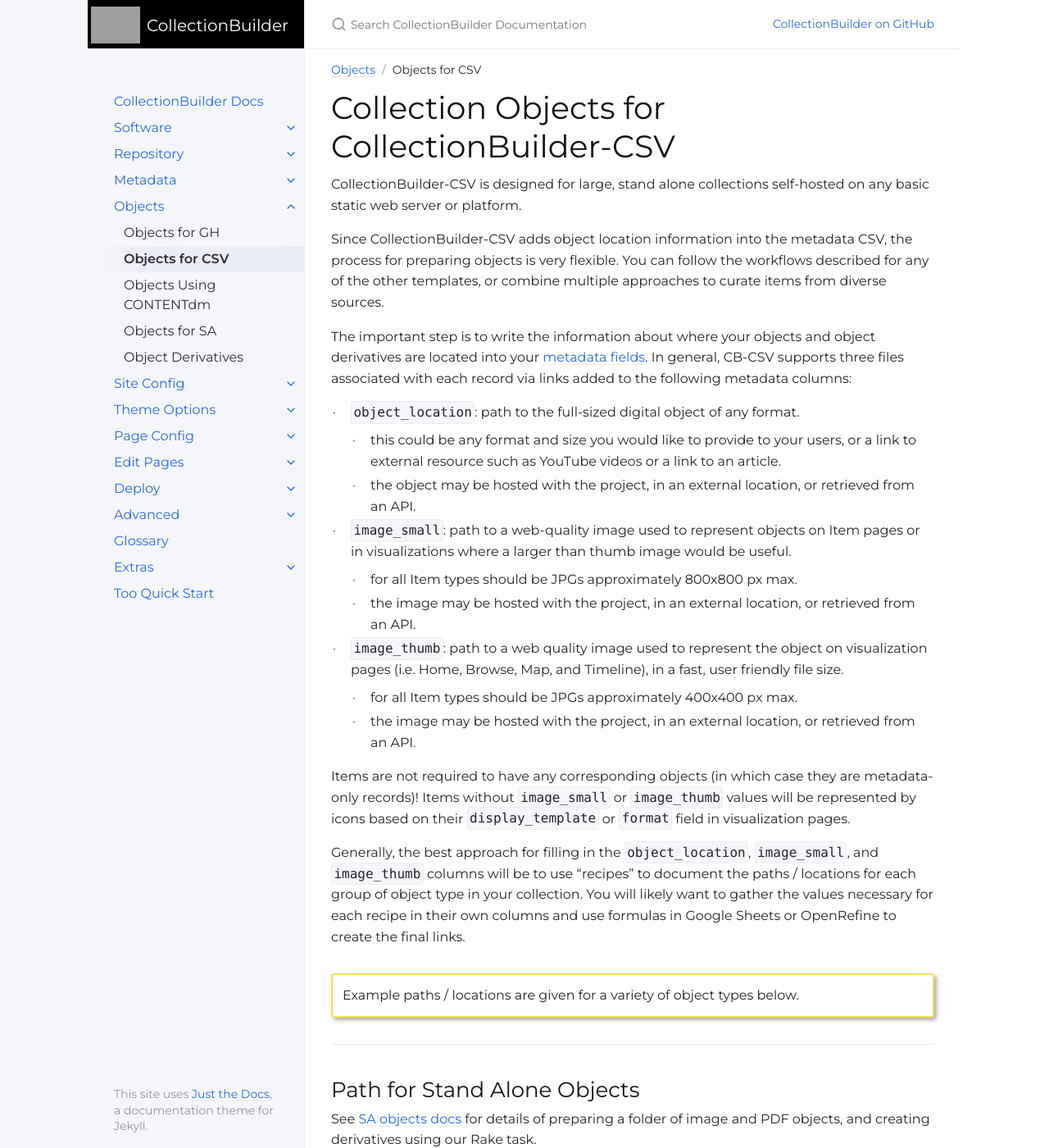
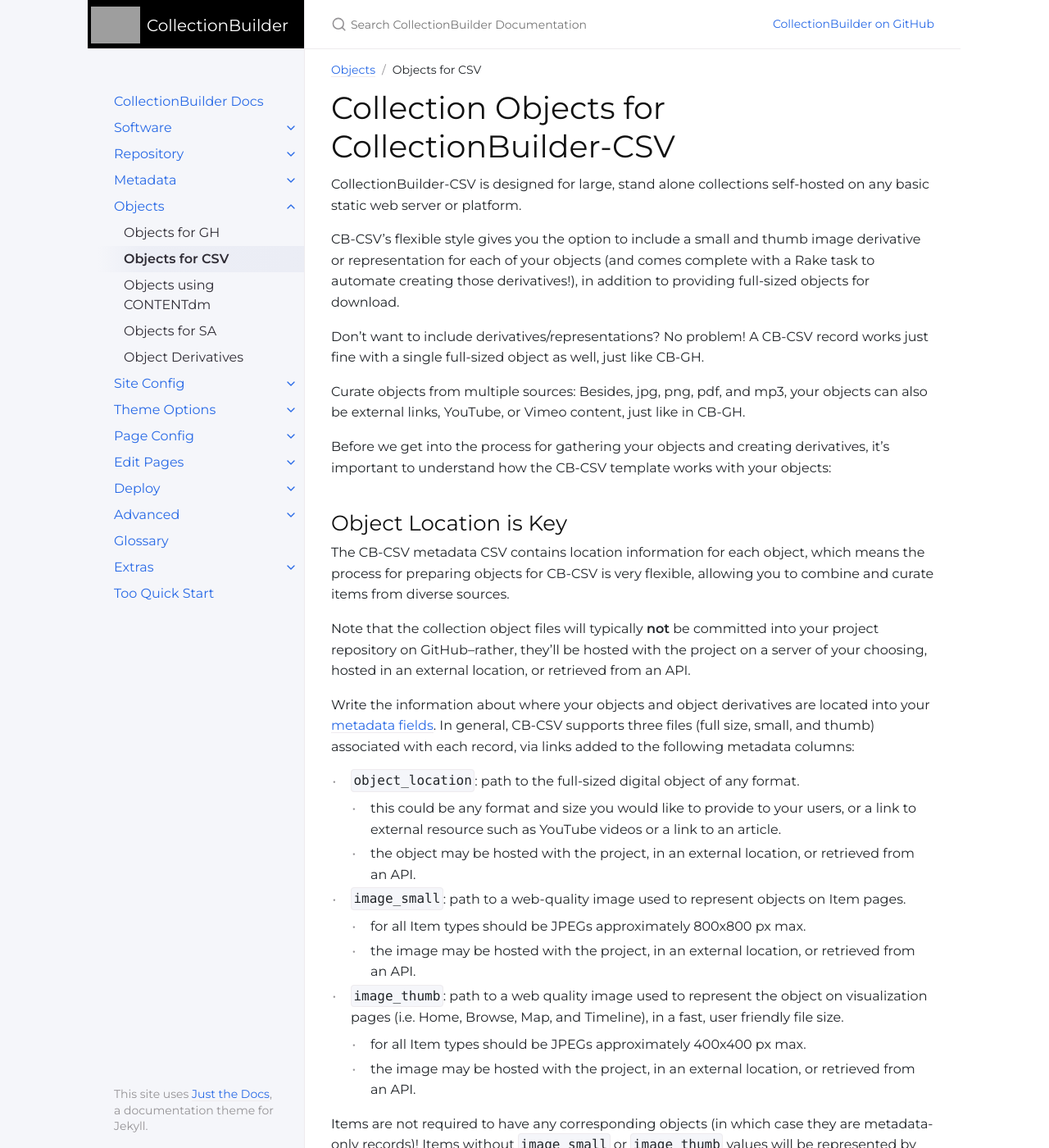
Before and after one commit to CollectionBuilder/cb-docs, a Jekyll site: the page built from docs/objects/csv-objects.md, in a window 1280 px wide and 1400 px high. Shown: the whole window at 82% size. Built offline with Jekyll 4.4.1, drawn with Linux system fonts in a browser that asks for light colours; comment, search, counter and statistics services are not loaded; some of the changed text lies outside the part shown.

Commit message:
more work on objects

```diff
--- a/docs/objects/csv-objects.md
+++ b/docs/objects/csv-objects.md
@@ -8,20 +8,33 @@ nav_order: 2
 
 CollectionBuilder-CSV is designed for large, stand alone collections self-hosted on any basic static web server or platform.
 
-Since CollectionBuilder-CSV adds object location information into the metadata CSV, the process for preparing objects is very flexible.
-You can follow the workflows described for any of the other templates, or combine multiple approaches to curate items from diverse sources.
+CB-CSV's flexible style gives you the option to include a small and thumb image derivative or representation for each of your objects (and comes complete with a Rake task to automate creating those derivatives!), in addition to providing full-sized objects for download.
 
-The important step is to write the information about where your objects and object derivatives are located into your [metadata fields]({{ '/docs/metadata/csv_metadata/' | relative_url }}).
-In general, CB-CSV supports three files associated with each record via links added to the following metadata columns:
+Don't want to include derivatives/representations?
+No problem!
+A CB-CSV record works just fine with a single full-sized object as well, just like CB-GH.
+
+Curate objects from multiple sources: Besides, jpg, png, pdf, and mp3, your objects can also be external links, YouTube, or Vimeo content, just like in CB-GH.
+
+Before we get into the process for gathering your objects and creating derivatives, it's important to understand how the CB-CSV template works with your objects:
+
+## Object Location is Key
+
+The CB-CSV metadata CSV contains location information for each object, which means the process for preparing objects for CB-CSV is very flexible, allowing you to combine and curate items from diverse sources.
+
+Note that the collection object files will typically **not** be committed into your project repository on GitHub--rather, they'll be hosted with the project on a server of your choosing, hosted in an external location, or retrieved from an API.
+
+Write the information about where your objects and object derivatives are located into your [metadata fields]({{ '/docs/metadata/csv_metadata/' | relative_url }}).
+In general, CB-CSV supports three files (full size, small, and thumb) associated with each record, via links added to the following metadata columns:
 
 - `object_location`: path to the full-sized digital object of any format.
     - this could be any format and size you would like to provide to your users, or a link to external resource such as YouTube videos or a link to an article.
     - the object may be hosted with the project, in an external location, or retrieved from an API.
-- `image_small`: path to a web-quality image used to represent objects on Item pages or in visualizations where a larger than thumb image would be useful.
-    - for all Item types should be JPGs approximately 800x800 px max.
+- `image_small`: path to a web-quality image used to represent objects on Item pages.
+    - for all Item types should be JPEGs approximately 800x800 px max.
     - the image may be hosted with the project, in an external location, or retrieved from an API.
 - `image_thumb`: path to a web quality image used to represent the object on visualization pages (i.e. Home, Browse, Map, and Timeline), in a fast, user friendly file size.
-    - for all Item types should be JPGs approximately 400x400 px max.
+    - for all Item types should be JPEGs approximately 400x400 px max.
     - the image may be hosted with the project, in an external location, or retrieved from an API.
 
 Items are not required to have any corresponding objects (in which case they are metadata-only records)!
@@ -34,6 +47,8 @@ You will likely want to gather the values necessary for each recipe in their own
 Example paths / locations are given for a variety of object types below.
 
 -----
+
+This can be automated using the included Rake tasks ([see below](#generate-derivatives-rake-task)) or manually created using other software.
 
 ## Path for Stand Alone Objects
 
```
Also changed, not shown: docs/objects/cdm-objects.md (+1 -1 lines), docs/objects/gh-objects.md (+2 -2 lines).
